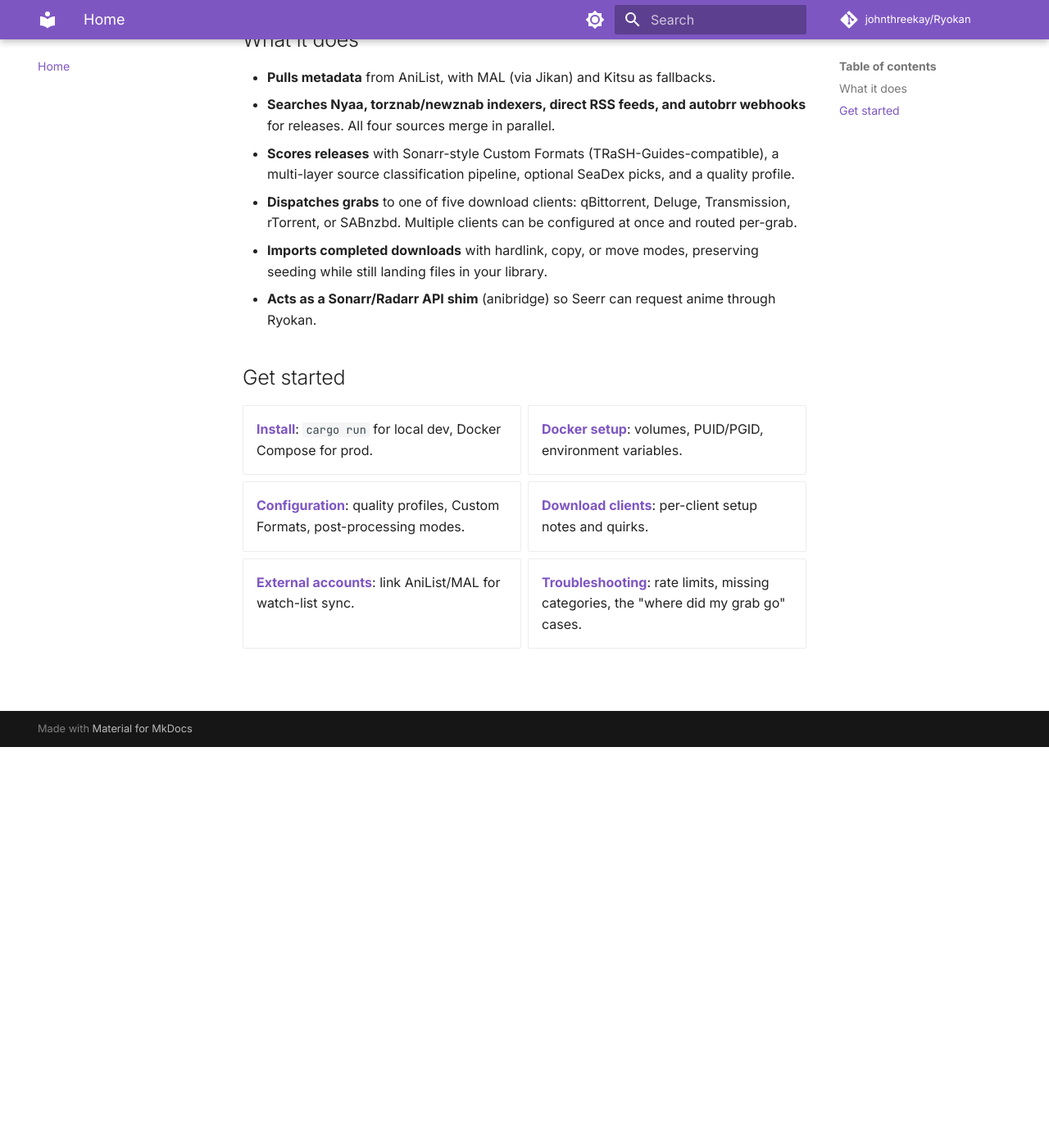
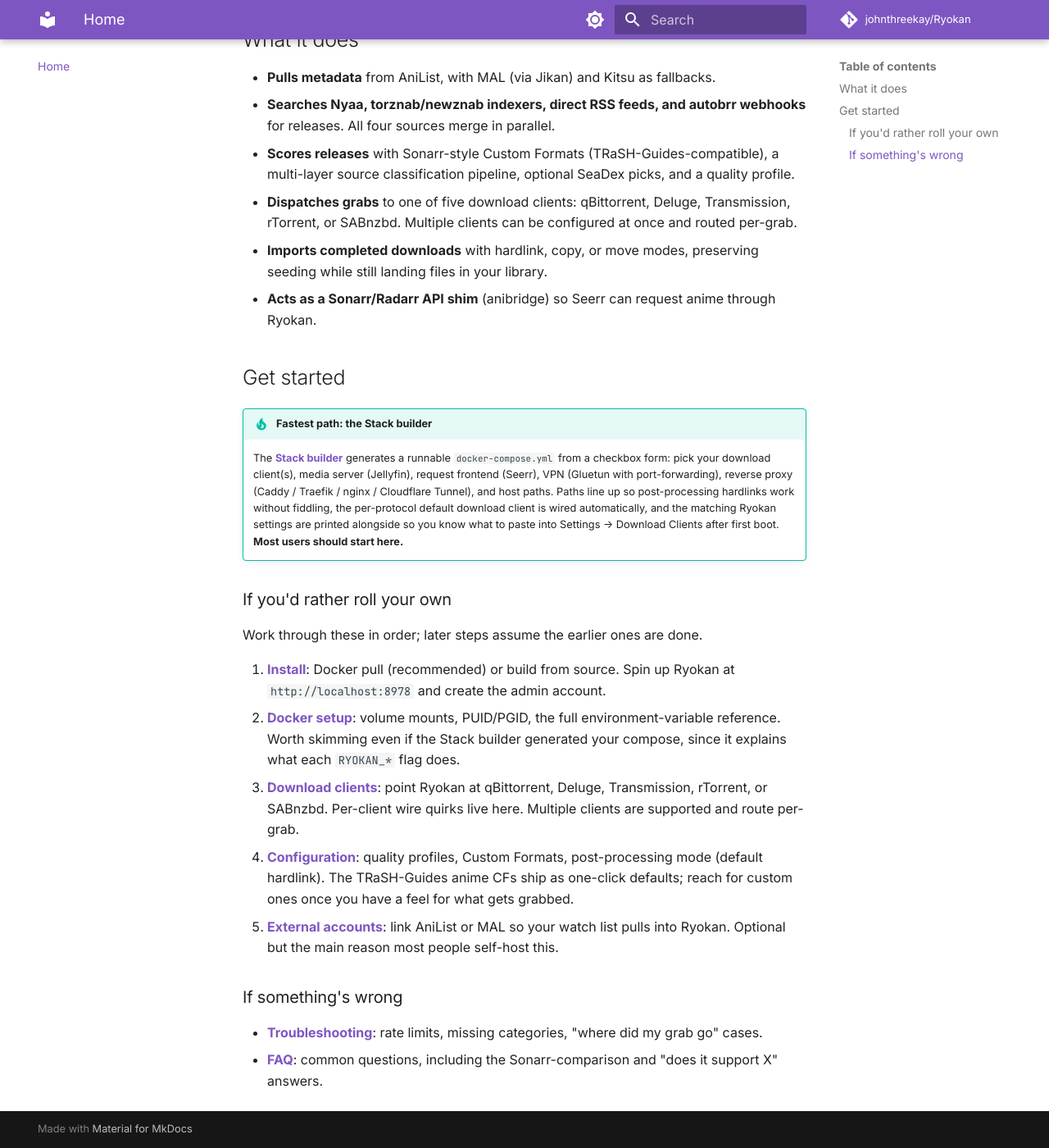
Before and after one commit to abhi1693/Ryokan, an MkDocs documentation site: the page built from docs/index.md, in a window 1280 px wide and 1400 px high, scrolled down 489 px. Shown: the whole window at 82% size. Built offline with MkDocs 1.6.1 and Material for MkDocs 9.7.7, drawn with Linux system fonts in a browser that asks for light colours; comment, search, counter and statistics services are not loaded.

Commit message:
docs: lead "Get started" with the stack builder and order the rest
The flat grid of cards under "Get started" treated all six docs pages
as equally weighted, which (a) hid the new stack builder one click
deep and (b) gave new users no signal about which order to read in.

New shape:

* **Tip admonition up top** points the firehose at the Stack builder
  with a one-paragraph pitch (download client / media server / VPN /
  reverse proxy / paths) ending in "Most users should start here."
* **"Roll your own" sub-section** is a numbered list (1-5) instead
  of an unordered grid, since the steps actually do depend on each
  other: install -> docker plumbing -> download clients -> quality
  config -> watch-list sync. Each entry now carries a sentence on
  *why* you'd read it, not just what it covers.
* **"If something's wrong"** splits Troubleshooting and the FAQ
  into a dedicated bucket so they don't get glanced past as
  "another setup step."

Co-Authored-By: Claude Opus 4.7 (1M context) <noreply@anthropic.com>

```diff
--- a/docs/index.md
+++ b/docs/index.md
@@ -16,13 +16,20 @@ A self-hosted **anime PVR** written in Rust. Searches indexers for releases, sco
 
 ## Get started
 
-<div class="grid cards" markdown>
+!!! tip "Fastest path: the Stack builder"
+    The **[Stack builder](stack-builder.md)** generates a runnable `docker-compose.yml` from a checkbox form: pick your download client(s), media server (Jellyfin), request frontend (Seerr), VPN (Gluetun with port-forwarding), reverse proxy (Caddy / Traefik / nginx / Cloudflare Tunnel), and host paths. Paths line up so post-processing hardlinks work without fiddling, the per-protocol default download client is wired automatically, and the matching Ryokan settings are printed alongside so you know what to paste into Settings → Download Clients after first boot. **Most users should start here.**
 
-- **[Install](install.md)**: `cargo run` for local dev, Docker Compose for prod.
-- **[Docker setup](docker.md)**: volumes, PUID/PGID, environment variables.
-- **[Configuration](configuration.md)**: quality profiles, Custom Formats, post-processing modes.
-- **[Download clients](download-clients.md)**: per-client setup notes and quirks.
-- **[External accounts](external-accounts.md)**: link AniList/MAL for watch-list sync.
-- **[Troubleshooting](troubleshooting.md)**: rate limits, missing categories, the "where did my grab go" cases.
+### If you'd rather roll your own
 
-</div>
+Work through these in order; later steps assume the earlier ones are done.
+
+1. **[Install](install.md)**: Docker pull (recommended) or build from source. Spin up Ryokan at `http://localhost:8978` and create the admin account.
+2. **[Docker setup](docker.md)**: volume mounts, PUID/PGID, the full environment-variable reference. Worth skimming even if the Stack builder generated your compose, since it explains what each `RYOKAN_*` flag does.
+3. **[Download clients](download-clients.md)**: point Ryokan at qBittorrent, Deluge, Transmission, rTorrent, or SABnzbd. Per-client wire quirks live here. Multiple clients are supported and route per-grab.
+4. **[Configuration](configuration.md)**: quality profiles, Custom Formats, post-processing mode (default hardlink). The TRaSH-Guides anime CFs ship as one-click defaults; reach for custom ones once you have a feel for what gets grabbed.
+5. **[External accounts](external-accounts.md)**: link AniList or MAL so your watch list pulls into Ryokan. Optional but the main reason most people self-host this.
+
+### If something's wrong
+
+- **[Troubleshooting](troubleshooting.md)**: rate limits, missing categories, "where did my grab go" cases.
+- **[FAQ](faq.md)**: common questions, including the Sonarr-comparison and "does it support X" answers.
```
